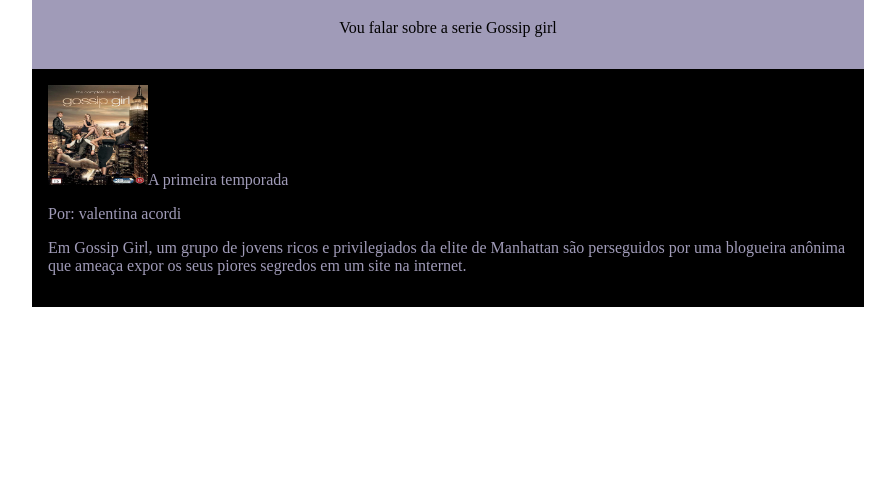
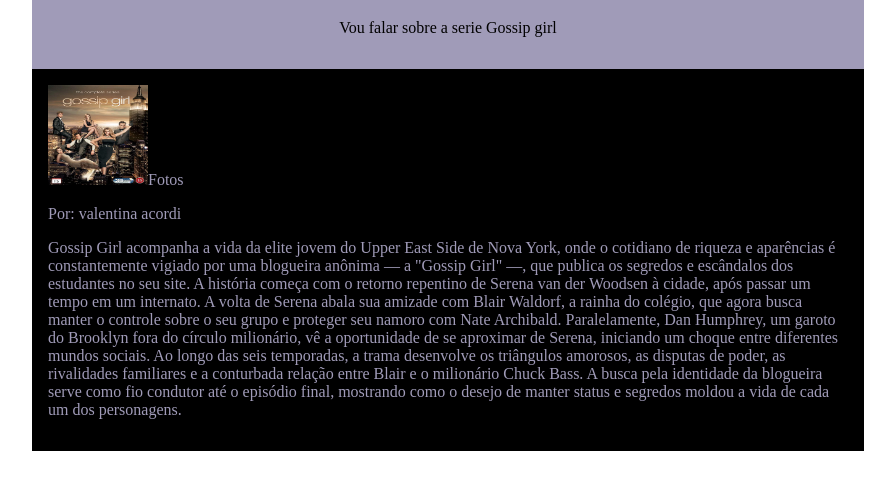
Before and after one commit to valentinaacordi-stack/P-gina-web-do-zero-primeira-intera-o, a plain HTML site: page index.html in a window 1280 px wide. Shown: the part 85-574 px from the top of the page, without its empty margins (192-1087 px from the left). Drawn offline with Linux system fonts and the light colour scheme.

Commit message:
valen linda

```diff
--- a/index.html
+++ b/index.html
@@ -33,9 +33,13 @@
 </header>
 <main>
     <img src="foto.webp" alt=""
-    <h2>A primeira temporada</h2>
+    <h2>Fotos</h2>
     <p>Por: valentina acordi </p>
-    <p>Em Gossip Girl, um grupo de jovens ricos e privilegiados da elite de Manhattan são perseguidos por uma blogueira anônima que ameaça expor os seus piores segredos em um site na internet.</p>
+    <p>Gossip Girl acompanha a vida da elite jovem do Upper East Side de Nova York, onde o cotidiano de riqueza e aparências é constantemente vigiado por uma blogueira anônima — a "Gossip Girl" —, que publica os segredos e escândalos dos estudantes no seu site.
+
+A história começa com o retorno repentino de Serena van der Woodsen à cidade, após passar um tempo em um internato. A volta de Serena abala sua amizade com Blair Waldorf, a rainha do colégio, que agora busca manter o controle sobre o seu grupo e proteger seu namoro com Nate Archibald. Paralelamente, Dan Humphrey, um garoto do Brooklyn fora do círculo milionário, vê a oportunidade de se aproximar de Serena, iniciando um choque entre diferentes mundos sociais.
+
+Ao longo das seis temporadas, a trama desenvolve os triângulos amorosos, as disputas de poder, as rivalidades familiares e a conturbada relação entre Blair e o milionário Chuck Bass. A busca pela identidade da blogueira serve como fio condutor até o episódio final, mostrando como o desejo de manter status e segredos moldou a vida de cada um dos personagens.</p>
 </main>
 </body>
 </html>
```
